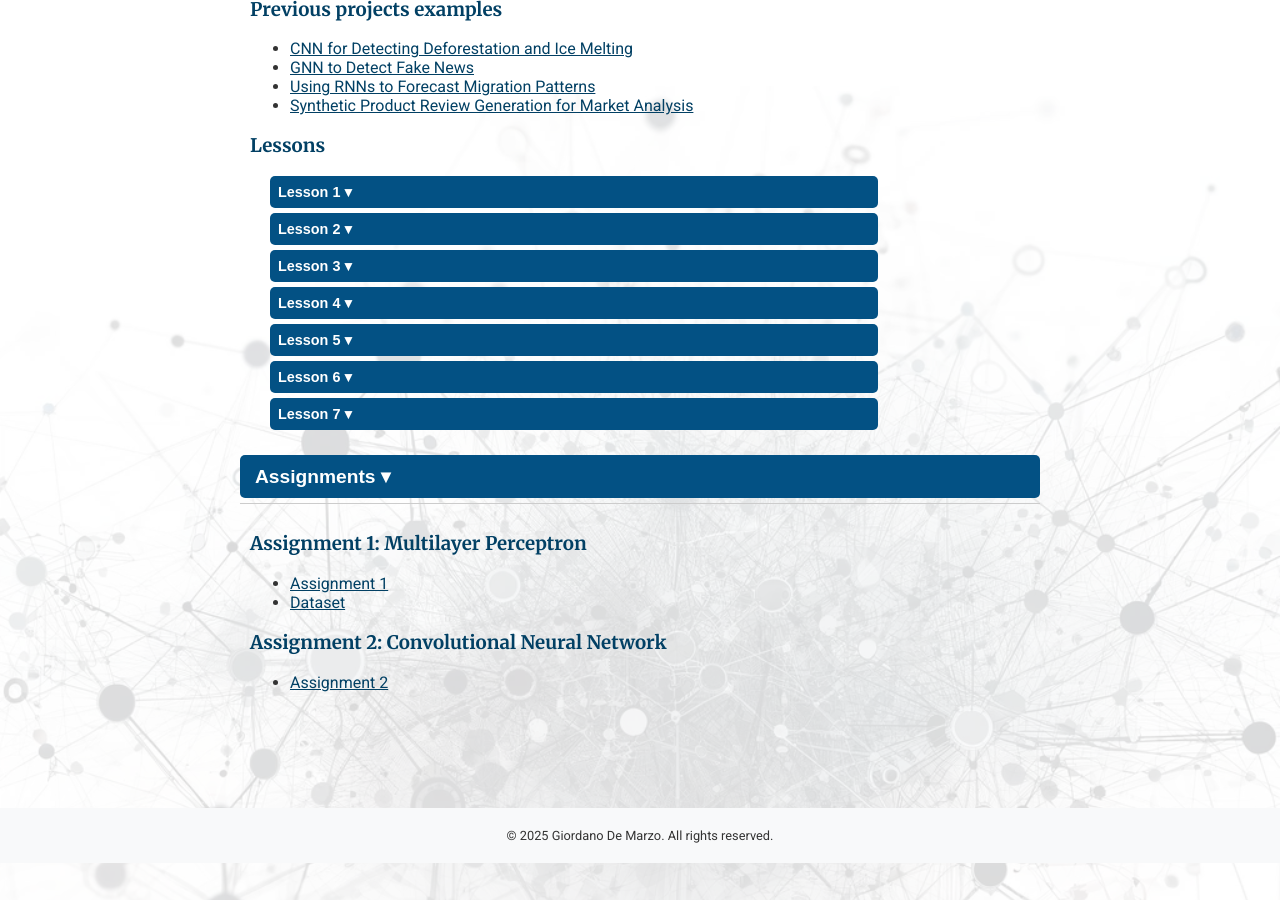
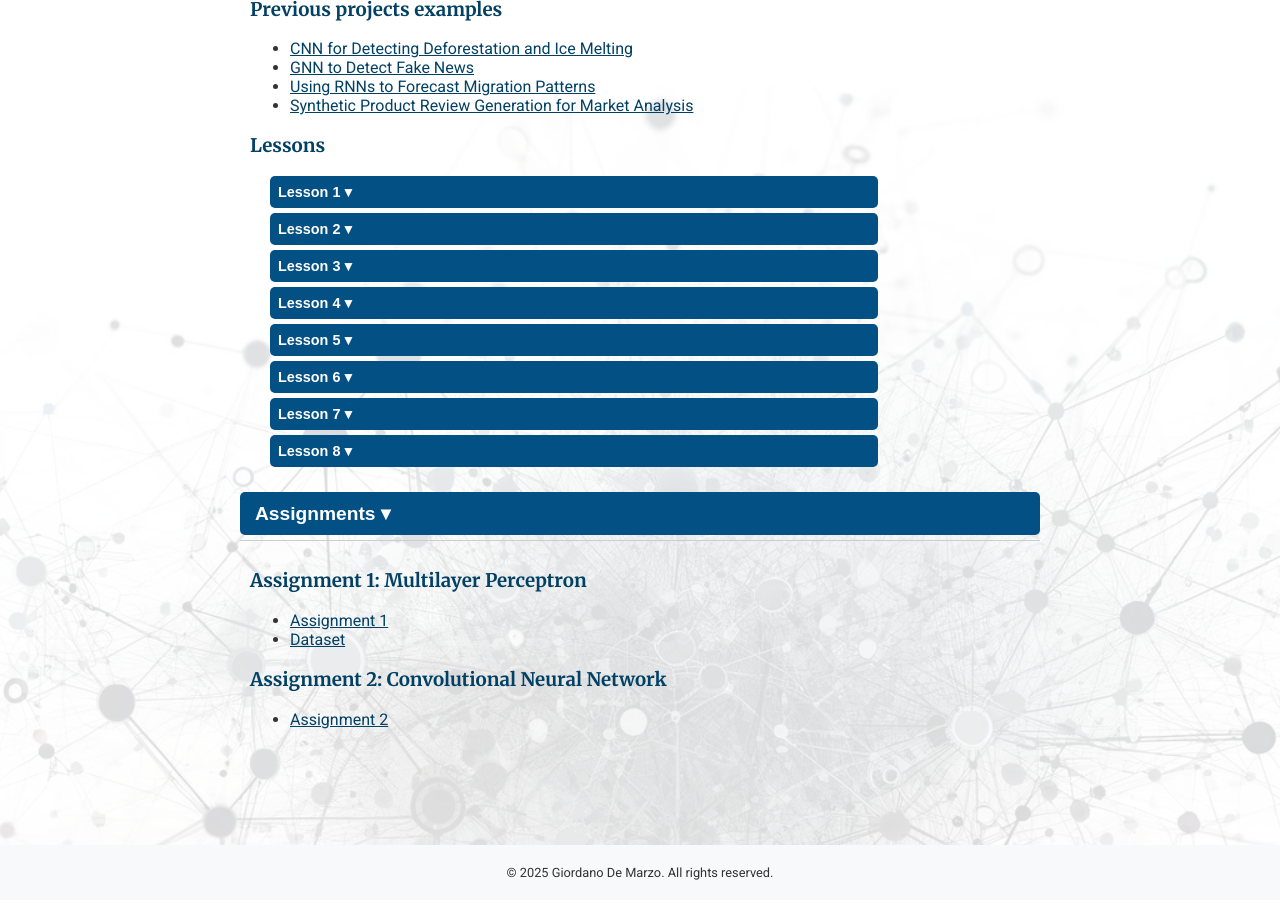
Before and after one commit to giordano-demarzo/giordano-demarzo.github.io, a Jekyll site: the page built from Deep_Learning_25.markdown, in a window 1280 px wide and 900 px high, scrolled down 2474 px. Built offline with Jekyll 4.4.1, drawn with Linux system fonts in a browser that asks for light colours.

```diff
--- a/Deep_Learning_25.markdown
+++ b/Deep_Learning_25.markdown
@@ -251,6 +251,21 @@ applications to the Social Sciences. </p>
     			</ul>
            </div>
        </div>
+       <div class="nested-accordion">
+           <button class="nested-accordion-button">Lesson 8 &#9662;</button>
+           <div class="nested-accordion-content">
+               <h4>Readings and Slides</h4>
+                   	<ul>
+                   		<li><a href="/files/dlss25/slides/DLSS8.pdf">Slides: Attention and Transformer</a></li>
+                   		<li>The videos I showed in the lecture are from <a href="https://www.youtube.com/watch?v=eMlx5fFNoYc&t=1306s">"Attention in transformers, step-by-step | DL6"</a>. The channel 3Blue1Brown makes great videos! You should watch also the two other videos on LLMs: "Transformers (how LLMs work) explained visually | DL5" and "How might LLMs store facts | DL7."</li>
+    			</ul>
+    	       <h4>Coding session</h4>
+    			<ul>
+                   		<li><a href="/files/dlss25/notebooks/RNN_LSTM.ipynb">Notebook: RNN to forecast temperature variations</a></li>
+                   		<li><a href="/files/dlss25/notebooks/NYC_Central_Park_weather_1869-2022.csv">Data: Historical NYC weather data</a></li>
+    			</ul>
+           </div>
+       </div>
    </div>
    <!-- Assignments -->
     <button class="accordion-button" onclick="toggleAccordion('material-section')">Assignments &#9662;</button>
```
Also changed, not shown: 1 other file.
